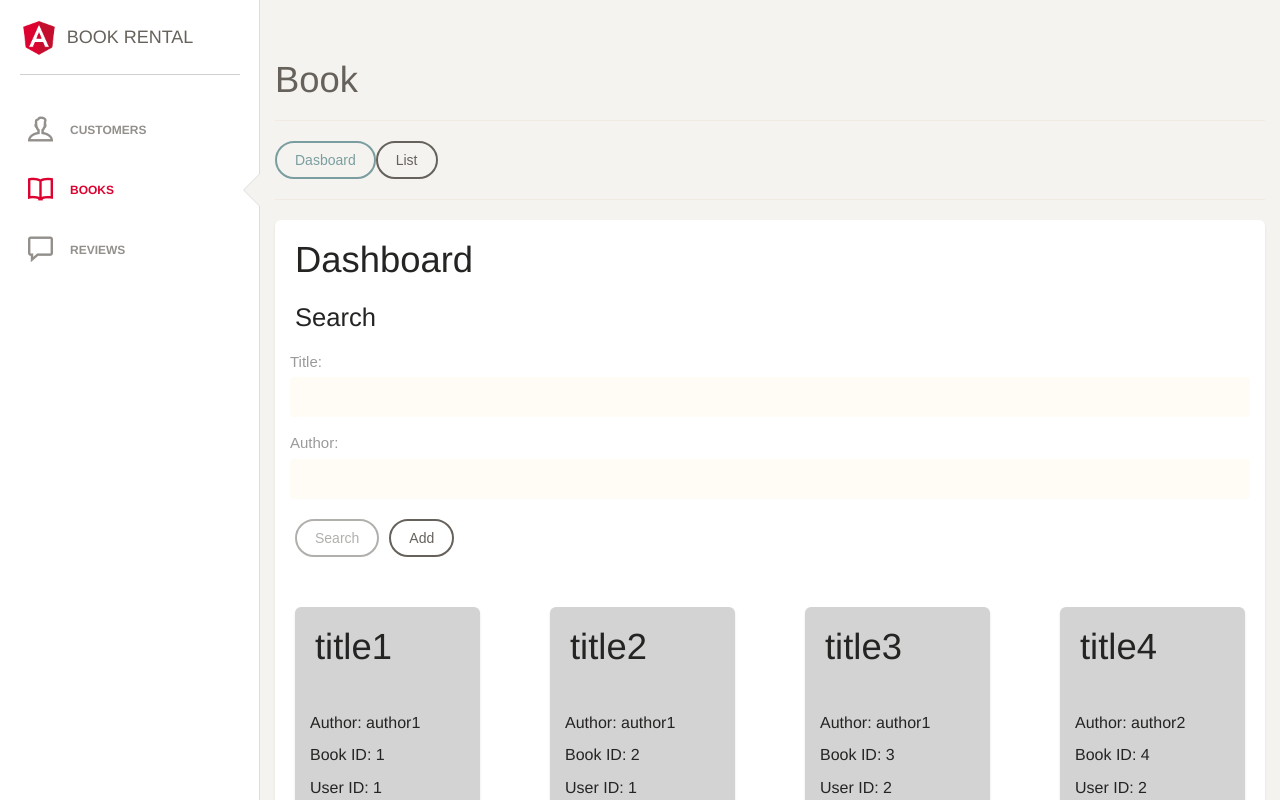
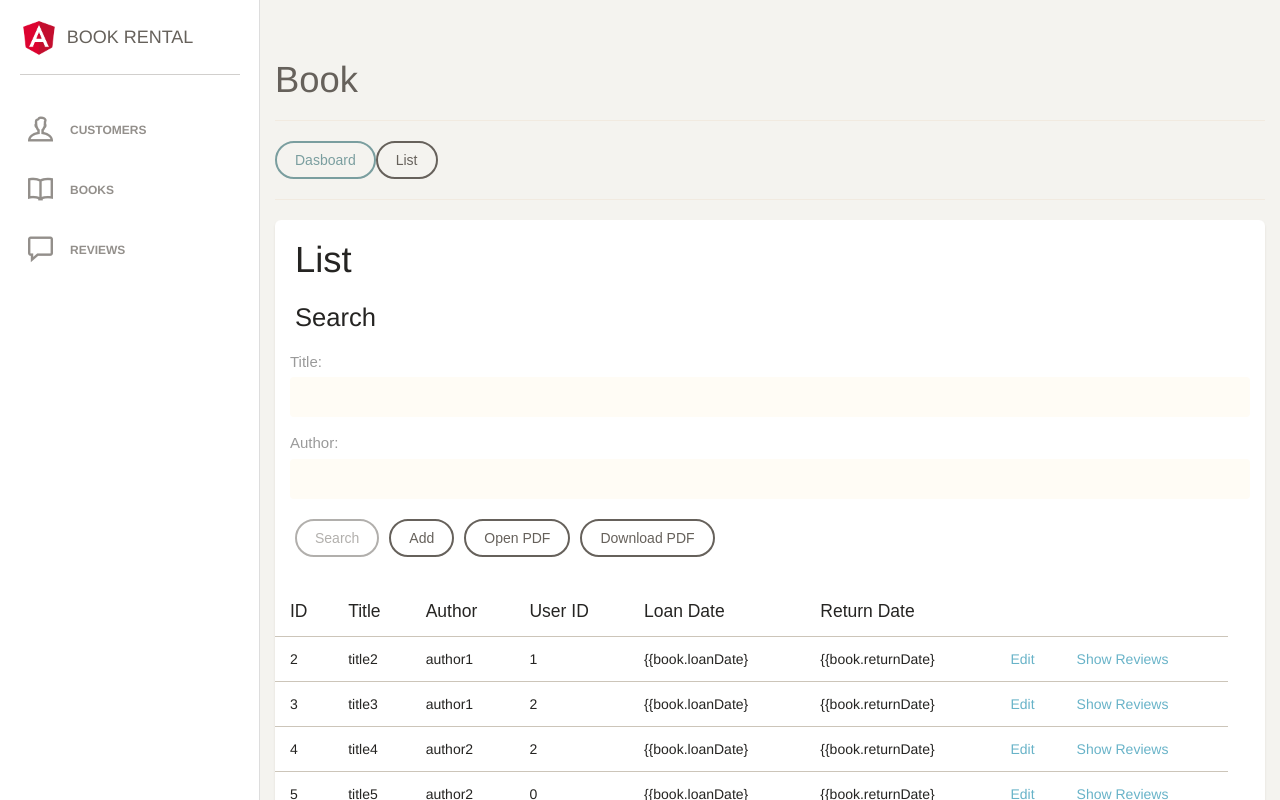
Before and after one commit to gsemaz/bookrental, an Angular app: page /book/list in a window 1280 px wide. Before the commit this address led to /book/dashboard. Built offline with nearby package versions, Linux system fonts and the light colour scheme; data requests are answered from the project's data file; a web font is replaced by a local one.

Commit message:
:truck: Added Connections between Components

```diff
--- a/src/app/book/book-dashboard/book-dashboard.component.ts
+++ b/src/app/book/book-dashboard/book-dashboard.component.ts
@@ -1,5 +1,6 @@
 import { Component, OnInit, Input, Output } from '@angular/core';
-import { Router } from '@angular/router';
+import { ActivatedRoute, Router } from '@angular/router';
+import { combineLatest } from 'rxjs';
 import { Book } from 'src/app/entities/book';
 import { BookService } from 'src/app/shared/services/book.service';
 
@@ -12,12 +13,29 @@ export class BookDashboardComponent implements OnInit {
   title = '';
   author = '';
   books: Book[];
+  queryId: string;
 
-  constructor(private bookService: BookService, private router: Router) { }
+  constructor(private bookService: BookService, private router: Router, private activatedRoute: ActivatedRoute) { }
 
   ngOnInit(): void {
     this.books = [];
-    this.fetchBooks('', '');
+
+    // this.fetchBooks('', '');
+
+    this.fetchQueryId();
+  }
+
+  fetchQueryId(): void {
+    combineLatest( [this.activatedRoute.paramMap, this.activatedRoute.queryParamMap] )
+    .subscribe( ([pathParams, queryParams]) => {
+      this.queryId = queryParams.get('id');
+      if (this.queryId) {
+        this.fetchBooksByCustomerId(this.queryId);
+      }
+      else {
+        this.fetchBooks('', '');
+      }
+    })
   }
 
   search(): void {
@@ -37,6 +55,14 @@ export class BookDashboardComponent implements OnInit {
       );
   }
 
+  fetchBooksByCustomerId(id: string): void {
+    this.bookService
+      .getByCustomerId(id)
+      .subscribe(
+        books => this.books = books
+      );
+  }
+
   bookSelected(selection: Book): void {
     let idSelected = -1;
     if (selection)
--- a/src/app/book/book-list/book-list.component.html
+++ b/src/app/book/book-list/book-list.component.html
@@ -50,17 +50,14 @@
                   <td>{{book.title}}</td>
                   <td>{{book.author}}</td>
                   <td>{{book.userID}}</td>
-                  <td>{{book.loanDate}}</td>
-                  <td>{{book.returnDate}}</td>
+                  <td>{{book.loanDate}</td>
+                  <td>{{book.returnDate}</td>
                   <td>
                       <a (click)="bookSelected(book)" style="cursor: pointer;">Edit</a>
                   </td>
                   <td>
                       <a (click)="showReviews(book)" stlye="cursor: pointer;">Show Reviews</a>
                   </td>
-                  <td>
-                      <a (click)="addReview(book)" stlye="cursor: pointer;">Add Review</a>
-                  </td>
               </tr>
           </tbody>
         </table>
--- a/src/app/book/book-list/book-list.component.ts
+++ b/src/app/book/book-list/book-list.component.ts
@@ -51,23 +51,12 @@ export class BookListComponent implements OnInit {
   }
 
   showReviews(selection: Book): void {
-    // let idSelected = -1;
-    // if (selection)
-    //   idSelected = selection.id;
+    let idSelected = -1;
+    if (selection)
+      idSelected = selection.id;
 
-    // this.router.navigate(['/reviews'], { queryParams: { id: idSelected}});
-    alert("TODO: Show Reviews by BookID");
+    this.router.navigate(['/review/list'], { queryParams: { id: idSelected}});
   }
-
-  addReview(selection: Book): void {
-    // let idSelected = -1;
-    // if (selection)
-    //   idSelected = selection.id;
-
-    // this.router.navigate(['/reviews/add'], { queryParams: { id: idSelected}});
-    alert("TODO: Add Review by BookID")
-  }
-
 
   // PDF Export
   public openPDF():void {
--- a/src/app/book/book/book.component.ts
+++ b/src/app/book/book/book.component.ts
@@ -14,7 +14,6 @@ export class BookComponent implements OnInit {
   constructor(private router: Router) { }
 
   ngOnInit(): void {
-    this.router.navigateByUrl('/book/dashboard');
     this.displayDashboard = true;
   }
 
--- a/src/app/customers/customer-list/customer-list.component.ts
+++ b/src/app/customers/customer-list/customer-list.component.ts
@@ -37,7 +37,7 @@ export class CustomerListComponent implements OnInit {
   }
 
   showBooksOfCustomer(customerId: number): void {
-    // this.router.navigate(['/dashboard'], { queryParams: { id: customerId }});
+    this.router.navigate(['/book/dashboard'], { queryParams: { id: customerId }});
   }
 
   editCustomer(customer: Customer): void {
--- a/src/app/review/review-list/review-list.component.ts
+++ b/src/app/review/review-list/review-list.component.ts
@@ -1,5 +1,6 @@
 import { Component, OnInit } from '@angular/core';
-import { Router } from '@angular/router';
+import { ActivatedRoute, Router } from '@angular/router';
+import { combineLatest } from 'rxjs';
 import { Review } from 'src/app/entities/review';
 import { ReviewService } from 'src/app/shared/services/review.service';
 
@@ -13,12 +14,26 @@ export class ReviewListComponent implements OnInit {
   bookID: number;
   stars: number;
   reviews: Review[];
+  queryId: string;
 
-  constructor(private reviewService: ReviewService, private router: Router) { }
+  constructor(private reviewService: ReviewService, private router: Router, private activatedRoute: ActivatedRoute) { }
 
   ngOnInit(): void {
     this.reviews = [];
-    this.fetchReviews(null, null);
+    this.getQueryId();
+  }
+
+  getQueryId(): void {
+    combineLatest( [this.activatedRoute.paramMap, this.activatedRoute.queryParamMap] )
+    .subscribe( ([pathParams, queryParams]) => {
+      this.queryId = queryParams.get('id');
+      if (this.queryId) {
+        this.fetchReviews(+this.queryId, null);
+      }
+      else {
+        this.fetchReviews(null, null);
+      }
+    })
   }
 
   search(): void {
--- a/src/app/review/review/review.component.ts
+++ b/src/app/review/review/review.component.ts
@@ -14,7 +14,6 @@ export class ReviewComponent implements OnInit {
   constructor(private router: Router) { }
 
   ngOnInit(): void {
-    this.router.navigateByUrl('/review/list');
     this.displayList = true;
   }
 
@@ -28,7 +27,6 @@ export class ReviewComponent implements OnInit {
   }
 
   showList(): void {
-
     this.router.navigateByUrl('/review/list');
     this.displayList = true;
     this.displayForm = false;
--- a/src/db.json
+++ b/src/db.json
@@ -1,27 +1,19 @@
 {
   "books": [
-    {
-      "id": 1,
-      "title": "title1",
-      "author": "author1",
-      "userID": 1,
-      "loanDate": "01.01.2020",
-      "returnDate": "03.03.2020"
-    },
     {
       "id": 2,
       "title": "title2",
       "author": "author1",
       "userID": 1,
-      "loanDate": "01.01.2020",
-      "returnDate": "03.03.2020"
+      "loanDate": "01.01.1997",
+      "returnDate": "03.03.1997"
     },
     {
       "id": 3,
       "title": "title3",
       "author": "author1",
       "userID": 2,
-      "loanDate": "01.01.2020",
+      "loanDate": "15.08.2020",
       "returnDate": "03.03.2020"
     },
     {
```
